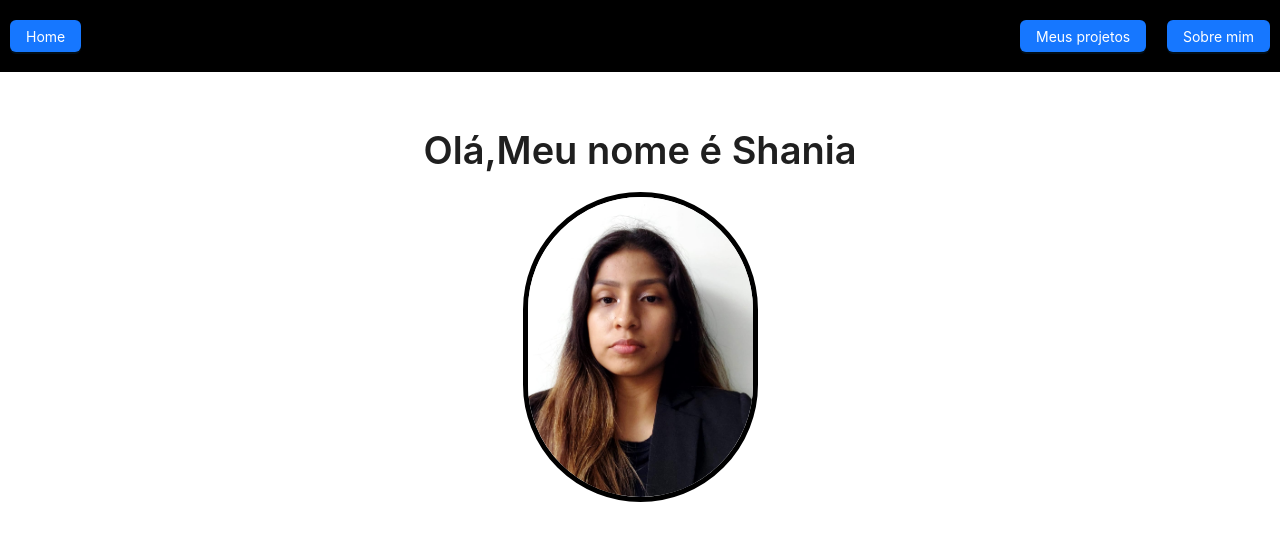
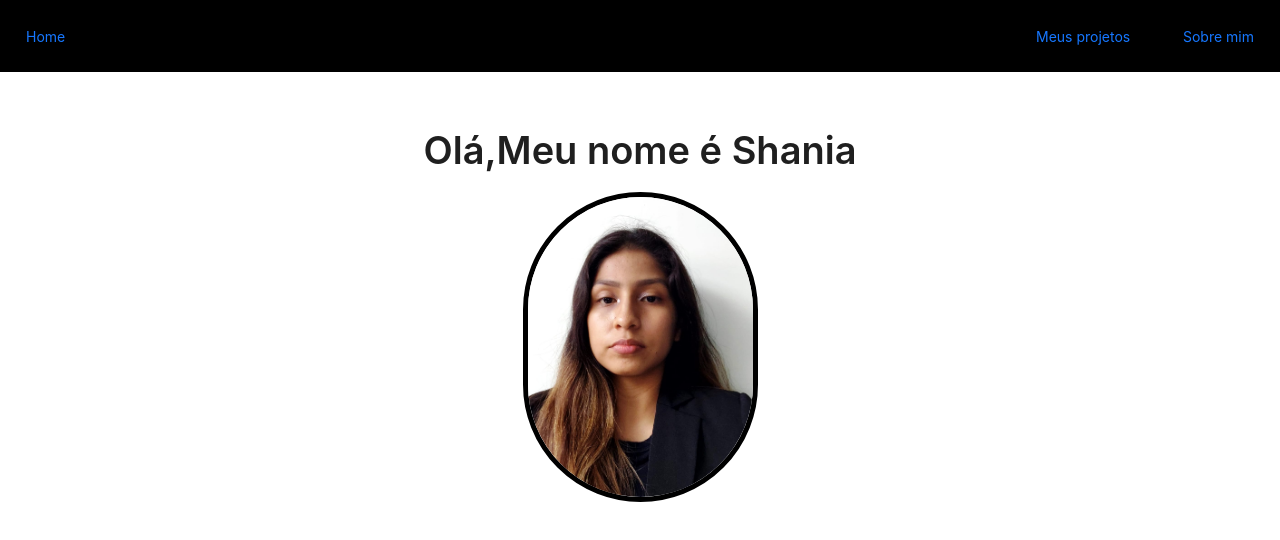
Before and after one commit to Shania810/my-portifolio, a React (Create React App) app: page / in a window 1280 px wide. Shown: the top 540 px of the page. Built offline with nearby package versions, Linux system fonts and the light colour scheme.

Commit message:
insert Link react router dom and style with styled components in Stlyed-components.js

```diff
--- a/src/components/NavBar.js
+++ b/src/components/NavBar.js
@@ -1,14 +1,13 @@
 import React from 'react'
-import { Link } from 'react-router-dom'
 import {Button} from '../design/Design-antd'
-import { Nav,NavRight } from '../design/Styled-components'
+import { Nav,NavLink,NavRight } from '../design/Styled-components'
 export const NavBar = () => {
   return (
     <Nav>
-        <Button type='primary'><Link to='/'>Home</Link></Button>
+        <Button type='link'><NavLink to='/'>Home</NavLink></Button>
         <NavRight>
-        <Button type='primary'><Link to='/projects'>Meus projetos</Link></Button>
-        <Button type='primary'><Link to='/me'>Sobre mim</Link></Button>
+        <Button type='link'><NavLink to='/projects'>Meus projetos</NavLink></Button>
+        <Button type='link'><NavLink to='/me'>Sobre mim</NavLink></Button>
         </NavRight>
     </Nav>
   )
--- a/src/design/Styled-components.js
+++ b/src/design/Styled-components.js
@@ -1,5 +1,5 @@
 import styled from "styled-components";
-
+import { Link  as navlink} from 'react-router-dom'
 const Nav = styled.div`
   background: black;
   padding: 20px 10px;
@@ -42,4 +42,8 @@ const Link = styled.a`
   text-decoration: none;
   color: black;
 `
-export {Nav,ImageProfile,Container,NavRight,ImageProject,Card,Icon,Link}
+const NavLink = styled(navlink)`
+  text-decoration: none;
+  color: white;
+`
+export {Nav,ImageProfile,Container,NavRight,ImageProject,Card,Icon,Link,NavLink}
```
